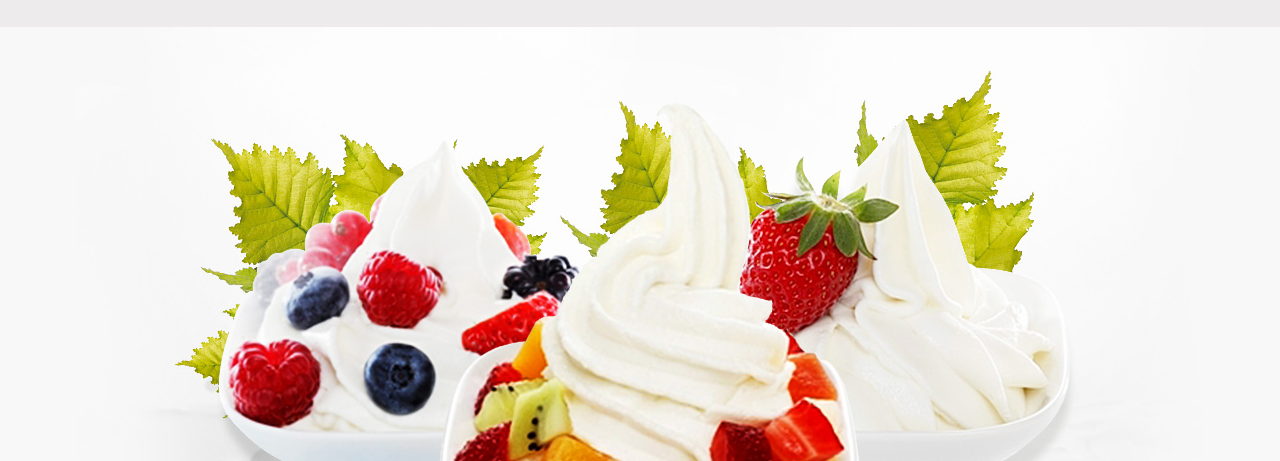
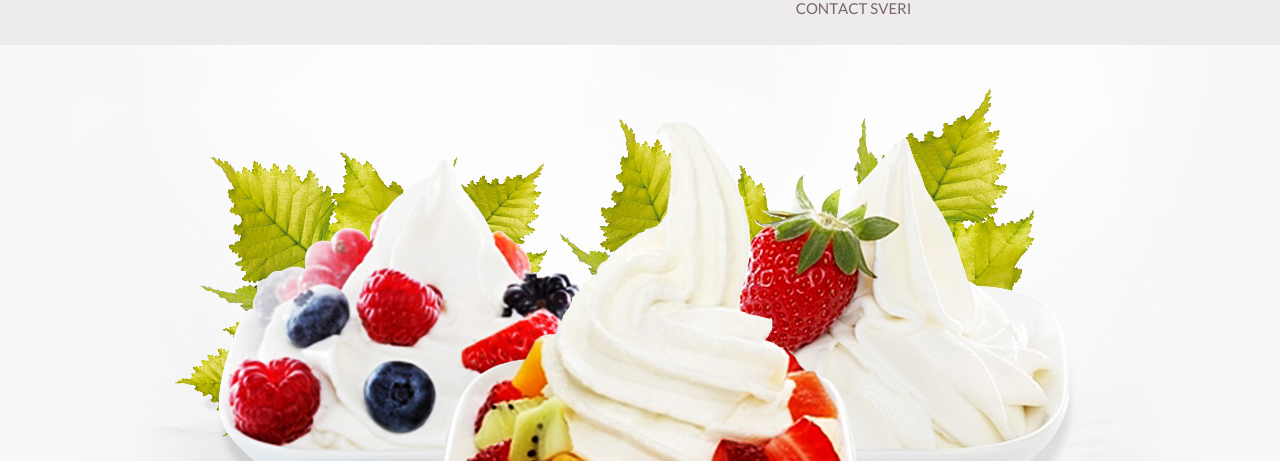
Before and after one commit to sveridevops/a1exp51, a plain HTML site: page index.html in a window 1280 px wide. Shown: the part 93-554 px from the top of the page. Drawn offline with Linux system fonts and the light colour scheme.

Commit message:
updated index

```diff
--- a/index.html
+++ b/index.html
@@ -35,7 +35,7 @@
 						</ul>
 					</li>
 					<li>
-						<a href="contact.html">Contact</a>
+						<a href="contact.html">Contact SVERI</a>
 					</li>
 				</ul>
 			</div>
```
